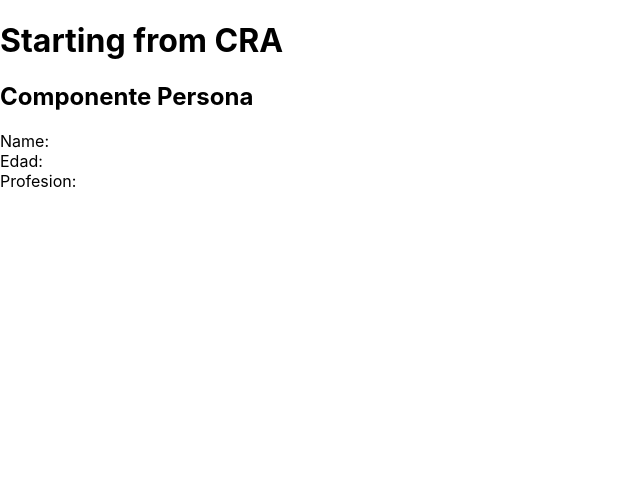
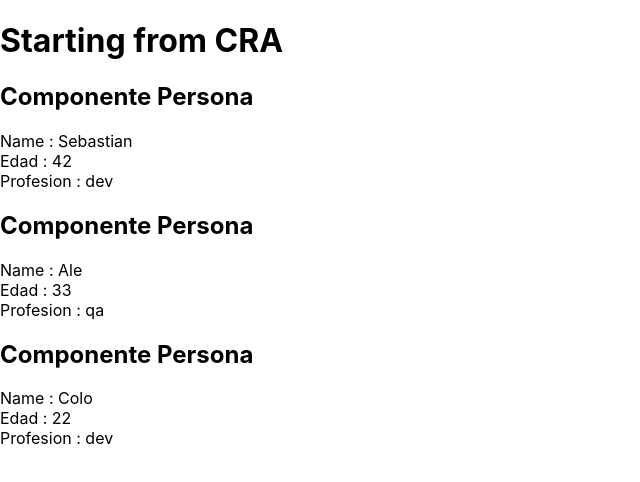
Before and after one commit to colombinis/reactjs-cra-1, a React (Create React App) app: page / in a window 1280 px wide. Shown: the top 482 px of the page, without its empty margins (0-640 px from the left). Built offline with nearby package versions, Linux system fonts and the light colour scheme.

Commit message:
Shows list of Personas from component Personas passing list throught props

```diff
--- a/src/App.js
+++ b/src/App.js
@@ -3,12 +3,21 @@
 
 
 class App extends Component {
+  state = {
+    personas:[
+      {id:1, name:"Sebastian", edad:"42", profesion:"dev"},
+      {id:2, name:"Ale", edad:"33", profesion:"qa"},
+      {id:3, name:"Colo", edad:"22", profesion:"dev"}
+    ]
+  }
+
   render() {
     return (
       <div className="App">
         <h1>Starting from CRA</h1>
 
-        <Personas />
+        <Personas personas={this.state.personas}  />
+
 
       </div>
     );
--- a/src/components/Personas.js
+++ b/src/components/Personas.js
@@ -2,14 +2,25 @@
 
 
 class Personas extends Component {
+
+
   render() {
+    const {personas } = this.props;
+
+    const PersonaList = personas.map( p => {
+      return (
+        <div key={p.id} className="Personas">
+          <h2>Componente Persona</h2>
+          <div>Name : {p.name}</div>
+          <div>Edad : {p.edad}</div>
+          <div>Profesion : {p.profesion}</div>
+        </div>
+      )
+    });
+
     return (
-      <div className="Persona">
-      <h2>Componente Persona</h2>
-         <div>Name:</div>
-         <div>Edad:</div>
-         <div>Profesion:</div>
-
+      <div className="personas-list">
+        {PersonaList}
       </div>
     );
   }
```
